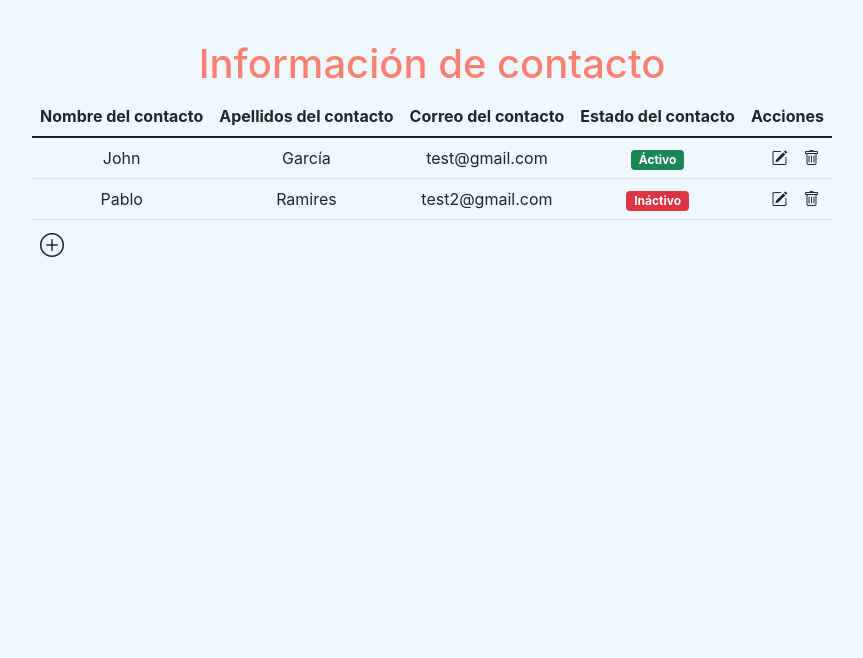
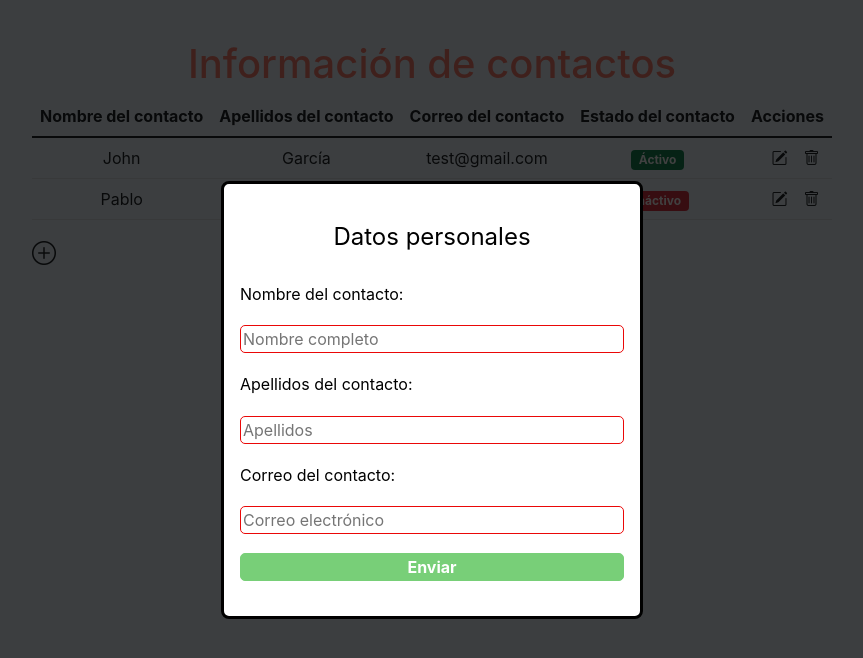
Before and after one commit to johnGarciaM/todo-app, a React (Create React App) app: page / in a window 1280 px wide. Both pictures are taken after a click on the button 260 px from the left and 246 px from the top of the page. Shown: the top 658 px of the page, without its empty margins (208-1071 px from the left). Built offline with nearby package versions, Linux system fonts and the light colour scheme.

Commit message:
finish the create method

```diff
--- a/src/components/container/contact.jsx
+++ b/src/components/container/contact.jsx
@@ -1,8 +1,14 @@
-import { useState } from "react";
+import { useRef, useState } from "react";
 import { Contact } from "../../models/contact.class";
 import { ContactDetail } from "../pure/contactDetail";
+import "../../styles/contact.scss";
 
 const ContactComponent = () => {
+	// * Initialize variables form
+	const nameRef = useRef("");
+	const lastNameRef = useRef("");
+	const emailRef = useRef("");
+
 	// * Initialize contacts by default.
 	const contact1 = new Contact({
 		id: 1,
@@ -20,14 +26,36 @@ const ContactComponent = () => {
 	});
 
 	let [contacts, setContacts] = useState([contact1, contact2]);
+	const modalRef = useRef();
 
-	// const addContact = (contact) => {
-	// 	contacts = [...contacts, contact];
-	// 	setContacts(contacts);
-	// };
+	const addContact = (e) => {
+		e.preventDefault();
+		const newContact = new Contact({
+			id: new Date().getTime(),
+			name: nameRef.current.value,
+			lastName: lastNameRef.current.value,
+			email: emailRef.current.value,
+			connected: true,
+		});
+		contacts = [...contacts, newContact];
+		setContacts(contacts);
+		setTimeout(() => {
+			modalRef.current.close();
+		}, 1000);
+	};
+
+	const openModal = () => {
+		modalRef.current.showModal();
+	};
 
 	const updateContact = (id) => {
 		console.log("id :>> ", id);
+	};
+
+	const handleDialog = (e) => {
+		if (e.target === modalRef.current) {
+			modalRef.current.close();
+		}
 	};
 
 	const deleteContact = (id) => {
@@ -35,11 +63,60 @@ const ContactComponent = () => {
 		setContacts(contacts);
 	};
 
+	const modalComponent = () => {
+		return (
+			<dialog
+				ref={modalRef}
+				onClick={(event) => handleDialog(event)}
+				id="custom-modal"
+			>
+				<form onSubmit={addContact}>
+					<fieldset>
+						<legend>Datos personales</legend>
+						<label htmlFor="name">Nombre del contacto:</label>
+						<input
+							ref={nameRef}
+							type="text"
+							name="name"
+							placeholder="Nombre completo"
+							tabIndex="1"
+							required
+						/>
+						<label htmlFor="lastName">Apellidos del contacto:</label>
+						<input
+							ref={lastNameRef}
+							type="text"
+							name="lastName"
+							placeholder="Apellidos"
+							tabIndex="2"
+							required
+						/>
+						<label htmlFor="email">Correo del contacto:</label>
+						<input
+							ref={emailRef}
+							type="email"
+							name="email"
+							placeholder="Correo electrónico"
+							tabIndex="3"
+							required
+						/>
+						<input type="hidden" name="id" />
+						<input type="submit" value="Enviar" />
+					</fieldset>
+				</form>
+			</dialog>
+		);
+	};
+
 	return (
 		<div>
-			<h1>Información de contacto</h1>
+			<h1>Información de contactos</h1>
+			{/* Modal component */}
+			{modalComponent()}
+			{/* Contact detail */}
 			<ContactDetail
 				contacts={contacts}
+				openModal={openModal}
 				updateContact={updateContact}
 				deleteContact={deleteContact}
 			/>
--- a/src/components/pure/contactDetail.jsx
+++ b/src/components/pure/contactDetail.jsx
@@ -2,7 +2,12 @@ import React from "react";
 import PropTypes from "prop-types";
 import { Contact } from "../../models/contact.class";
 
-export const ContactDetail = ({ contacts, updateContact, deleteContact }) => {
+export const ContactDetail = ({
+	contacts,
+	openModal,
+	updateContact,
+	deleteContact,
+}) => {
 	const customBadge = (state) => {
 		return state ? (
 			<span className="badge bg-success">Áctivo</span>
@@ -24,7 +29,7 @@ export const ContactDetail = ({ contacts, updateContact, deleteContact }) => {
 							<i
 								className="pe-auto bi bi-pencil-square m-3"
 								role="button"
-								onClick={updateContact(contact.id)}
+								onClick={() => updateContact(contact.id)}
 							></i>
 							<i
 								className="pe-auto bi bi-trash"
@@ -57,18 +62,23 @@ export const ContactDetail = ({ contacts, updateContact, deleteContact }) => {
 				<tbody>
 					{/* previous rows */}
 					{CustomRows()}
-					{/* add new contacts */}
-					<div className="d-flex">
-						<i class="fs-4 bi bi-plus-circle"></i>
-					</div>
 				</tbody>
 			</table>
+			{/* add new contacts */}
+			<div className="d-flex">
+				<i
+					className="fs-4 bi bi-plus-circle"
+					onClick={() => openModal()}
+					role="button"
+				></i>
+			</div>
 		</div>
 	);
 };
 
 ContactDetail.propTypes = {
 	contacts: PropTypes.arrayOf(PropTypes.instanceOf(Contact)).isRequired,
+	openModal: PropTypes.func.isRequired,
 	updateContact: PropTypes.func.isRequired,
 	deleteContact: PropTypes.func.isRequired,
 };
```
